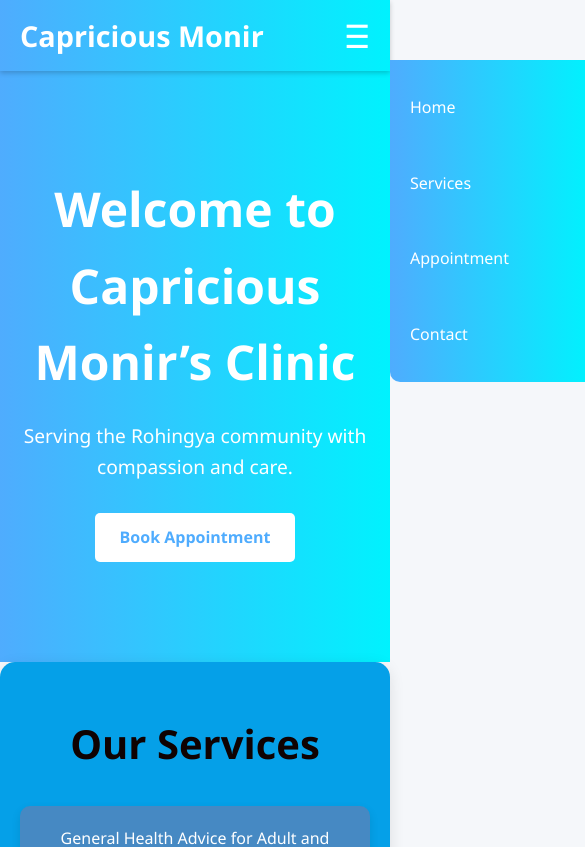
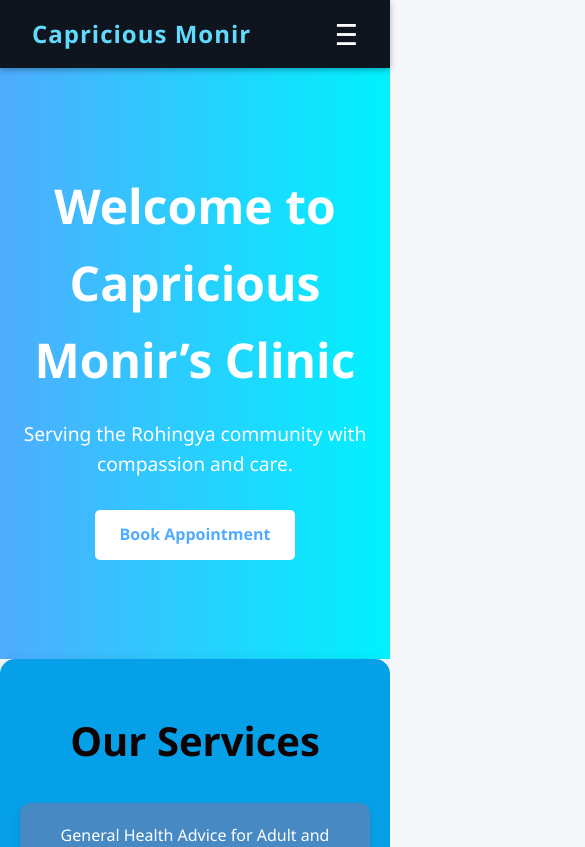
Before and after one commit to Aynal7411/monir-appointment, a React (Vite) app: page / in a window 390 px wide. Shown: the top 847 px of the page, 585 px wide, since content can reach past the window. Built offline with nearby package versions, Linux system fonts and the light colour scheme.

Commit message:
navbar style change

```diff
--- a/src/components/Navbar.css
+++ b/src/components/Navbar.css
@@ -1,59 +1,71 @@
 /* Navbar container */
 .navbar {
-  width: 100%;
-  background-color: #4facfe; /* blue gradient */
-  background: linear-gradient(to right, #4facfe, #00f2fe);
-  color: white;
+  background: hsl(218, 33%, 9%); /* Dark theme */
+  color: #fff;
+  padding: 0.7rem 2rem;
   position: sticky;
   top: 0;
+  width: 100%;
   z-index: 1000;
-  box-shadow: 0 2px 5px rgba(0,0,0,0.2);
+  box-shadow: 0 2px 6px rgba(0,0,0,0.3);
 }
 
-/* Navbar inner container */
 .nav-container {
-  max-width: 1200px;
-  margin: 0 auto;
-  padding: 10px 20px;
   display: flex;
   align-items: center;
   justify-content: space-between;
+  max-width: 1200px;
+  margin: auto;
 }
 
 /* Logo */
 .logo {
-  font-size: 1.8rem;
-  font-weight: bold;
-  color: white;
+  font-size: 1.5rem;
+  font-weight: 700;
+  color: #61dafb;
   text-decoration: none;
+  letter-spacing: 1px;
+  transition: color 0.3s ease;
+}
+.logo:hover {
+  color: #fff;
 }
 
-/* Menu toggle (hamburger) */
+/* Menu toggle (hamburger / close) */
 .menu-toggle {
+  font-size: 1.8rem;
+  cursor: pointer;
   display: none;
-  font-size: 2rem;
-  cursor: pointer;
+  transition: transform 0.3s ease;
+}
+.menu-toggle:hover {
+  transform: scale(1.1);
 }
 
-/* Navigation links */
+/* Nav links */
 .nav-links {
   list-style: none;
   display: flex;
-  gap: 20px;
+  gap: 2rem;
+  transition: all 0.3s ease;
 }
 
-.nav-links li a {
-  color: white;
-  text-decoration: none;
-  font-weight: 500;
-  transition: color 0.3s;
+.nav-links li {
+  position: relative;
 }
 
-.nav-links li a:hover {
-  color: #ffeb3b;
+.nav-links a {
+  text-decoration: none;
+  color: #ddd;
+  font-weight: 500;
+  transition: color 0.3s ease, border-bottom 0.3s ease;
 }
 
-/* Responsive - Mobile */
+.nav-links a:hover {
+  color: #61dafb;
+}
+
+/* Mobile view */
 @media (max-width: 768px) {
   .menu-toggle {
     display: block;
@@ -61,22 +73,30 @@
 
   .nav-links {
     position: absolute;
-    top: 60px;
+    top: 70px;
     right: 0;
-    background: linear-gradient(to right, #4facfe, #00f2fe);
     flex-direction: column;
+    background: #161b22;
     width: 200px;
-    padding: 20px;
-    transform: translateX(100%);
-    transition: transform 0.3s ease-in-out;
-    border-radius: 0 0 0 10px;
+    padding: 1rem;
+    gap: 1rem;
+    border-radius: 8px;
+    display: none;
   }
 
   .nav-links.active {
-    transform: translateX(0);
+    display: flex;
+    animation: slideIn 0.3s ease forwards;
   }
 
-  .nav-links li {
-    margin: 15px 0;
+  @keyframes slideIn {
+    from {
+      transform: translateY(-20px);
+      opacity: 0;
+    }
+    to {
+      transform: translateY(0);
+      opacity: 1;
+    }
   }
 }
--- a/src/components/Navbar.jsx
+++ b/src/components/Navbar.jsx
@@ -9,14 +9,16 @@ function Navbar() {
     <nav className="navbar">
       <div className="nav-container">
         <Link to="/" className="logo">Capricious Monir</Link>
+
         <div className="menu-toggle" onClick={() => setOpen(!open)}>
-          ☰
+          {open ? "✕" : "☰"}
         </div>
+
         <ul className={`nav-links ${open ? "active" : ""}`}>
-          <li><Link to="/">Home</Link></li>
-          <li><Link to="/services">Services</Link></li>
-          <li><Link to="/appointment">Appointment</Link></li>
-          <li><Link to="/contact">Contact</Link></li>
+          <li><Link to="/" onClick={() => setOpen(false)}>Home</Link></li>
+          <li><Link to="/services" onClick={() => setOpen(false)}>Services</Link></li>
+          <li><Link to="/appointment" onClick={() => setOpen(false)}>Appointment</Link></li>
+          <li><Link to="/contact" onClick={() => setOpen(false)}>Contact</Link></li>
         </ul>
       </div>
     </nav>
```
